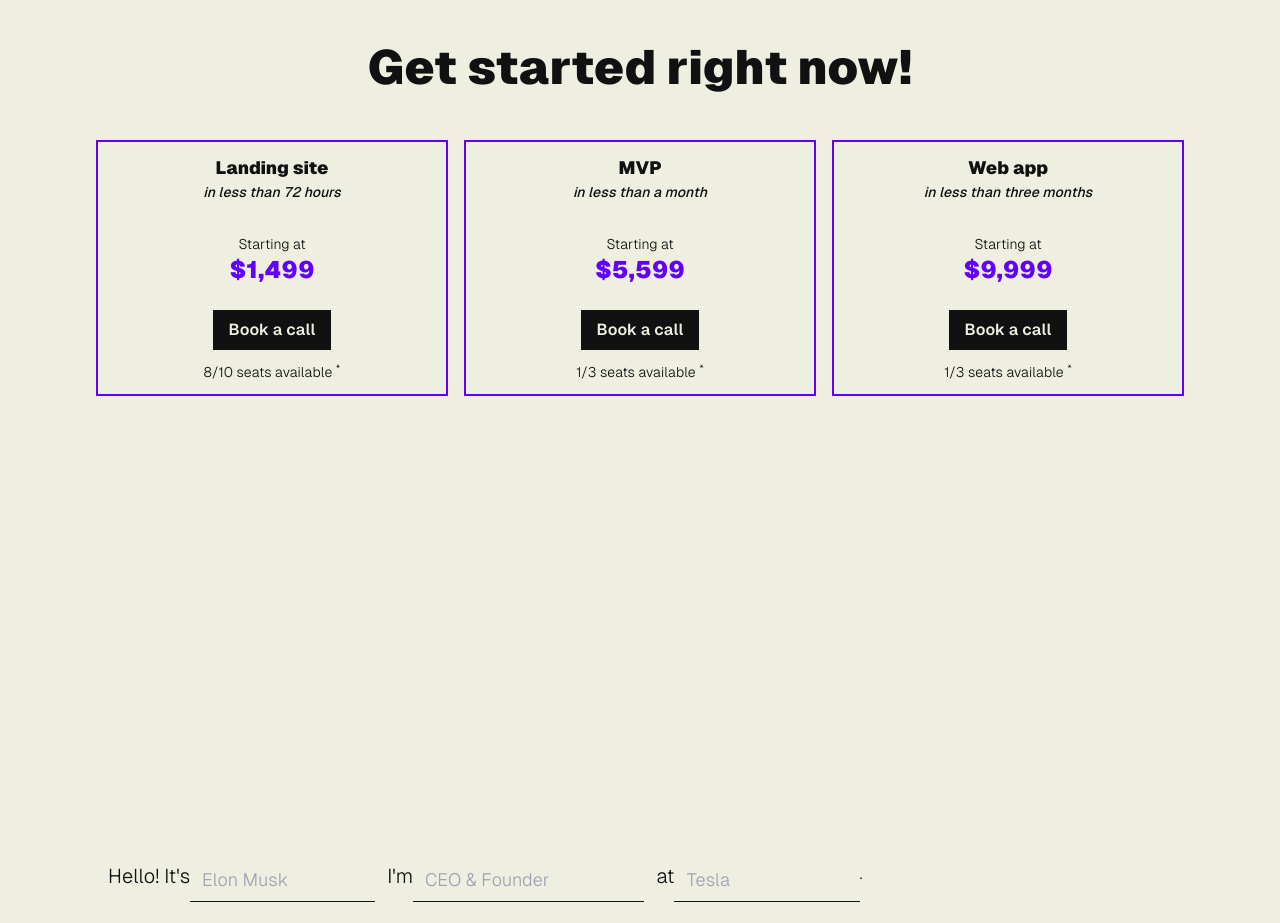
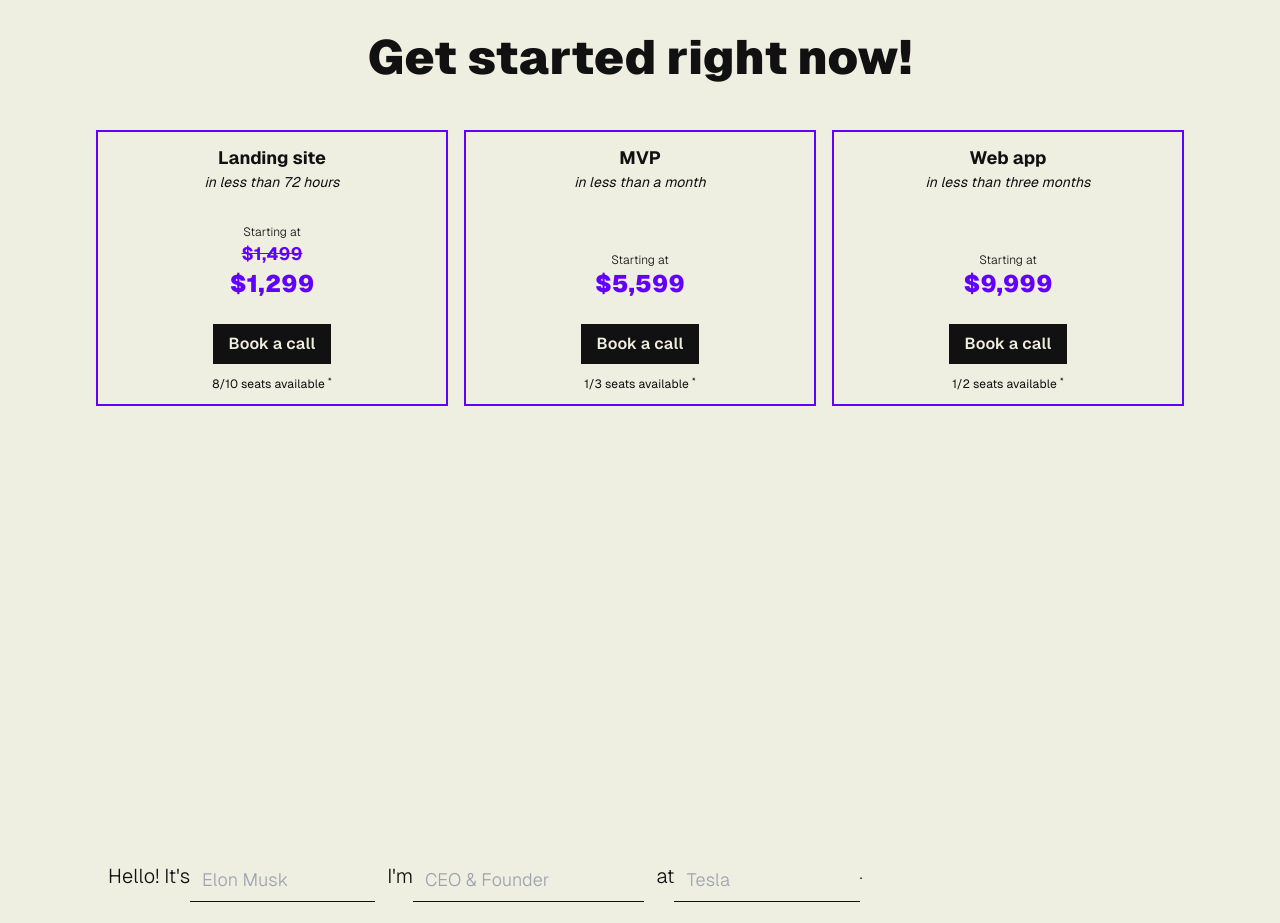
Before and after one commit to V01d-Studio/landing-2024, an Astro site: page / in a window 1280 px wide. Shown: the part 1780-2703 px from the top of the page. Built offline with nearby package versions, Linux system fonts and the light colour scheme; Astro itself is replaced by a stand-in of ours; what tailwindcss-fluid-type would draw is missing.

Commit message:
Update(UI): packages

```diff
--- a/src/components/home/packages.astro
+++ b/src/components/home/packages.astro
@@ -44,7 +44,7 @@
       "100% mobile Responsive",
       "Deployment & launch",
     ],
-    seats: 3,
+    seats: 2,
     availableSeats: 1,
     price: 9999,
   },
@@ -59,23 +59,44 @@
   <div class="flex flex-wrap gap-4 mt-12">
     {
       packages.map((x) => (
-        <div class="flex-1 border-2 border-purple p-3">
-          <h3 class="text-center text-lg">{x.title}</h3>
-          <p class="text-center italic text-sm font-medium">{x.estimation}</p>
+        <div class="flex flex-col justify-between flex-1 border-2 border-purple p-3">
+          <div>
+            <h3 class="text-center text-lg font-bold">{x.title}</h3>
+            <p class="text-center italic font-normal text-sm">{x.estimation}</p>
+          </div>
 
-          <p class="text-center text-sm mt-8">Starting at</p>
-          <h3 class="text-center text-2xl text-purple">
+          <div>
+            <p class="text-center text-xs pt-8">Starting at</p>
+            <h3
+              class:list={[
+                "text-center text-purple",
+                x.discountedPrice && x.discountedPrice > 0
+                  ? "text-lg line-through font-bold text-midnight"
+                  : "text-2xl",
+              ]}
+            >
               ${x.price.toLocaleString("en-US")}
             </h3>
 
-          <div class="flex justify-center w-full mt-6">
+            {x.discountedPrice && (
+              <h3 class:list={["text-center text-2xl text-purple"]}>
+                ${x.discountedPrice.toLocaleString("en-US")}
+              </h3>
+            )}
+
+            <a
+              href="https://cal.com/void-studio-tech"
+              class="flex justify-center w-full mt-6"
+              rel="noopener noreferrer"
+            >
               <button class="mx-auto px-4 py-2 text-md font-semibold bg-midnight text-paperwhite">
                 Book a call
               </button>
-          </div>
-          <p class="text-center text-sm mt-3">
+            </a>
+            <p class="text-center font-normal text-xs mt-3">
               {`${x.availableSeats}/${x.seats} seats available`} <sup>*</sup>
             </p>
+          </div>
         </div>
       ))
     }
```
Lines whose indentation alone changed are shown as unchanged.
